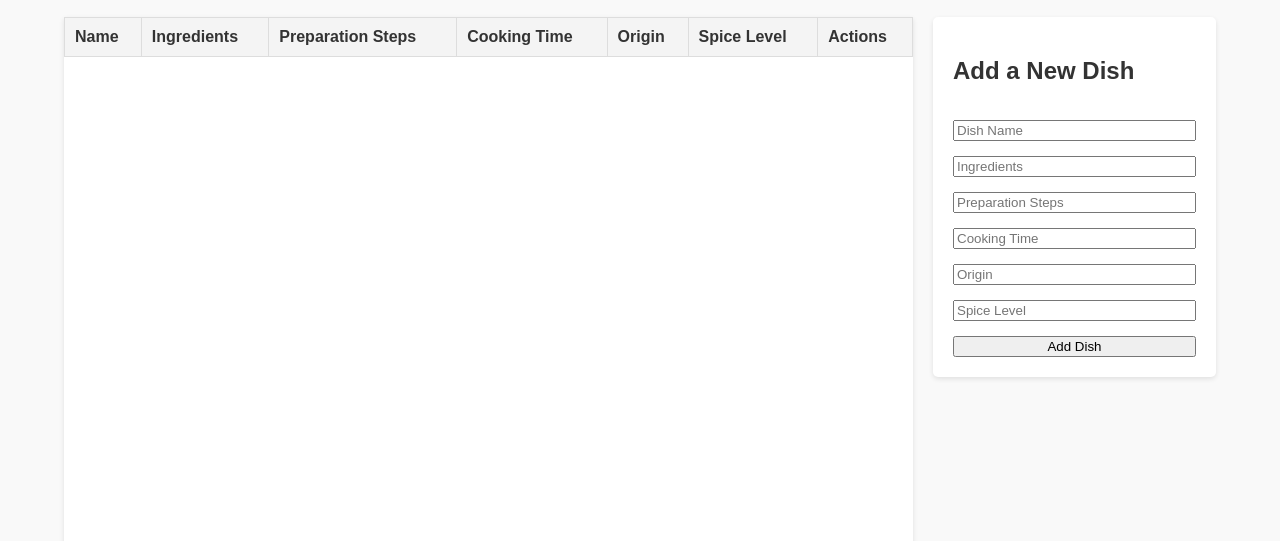
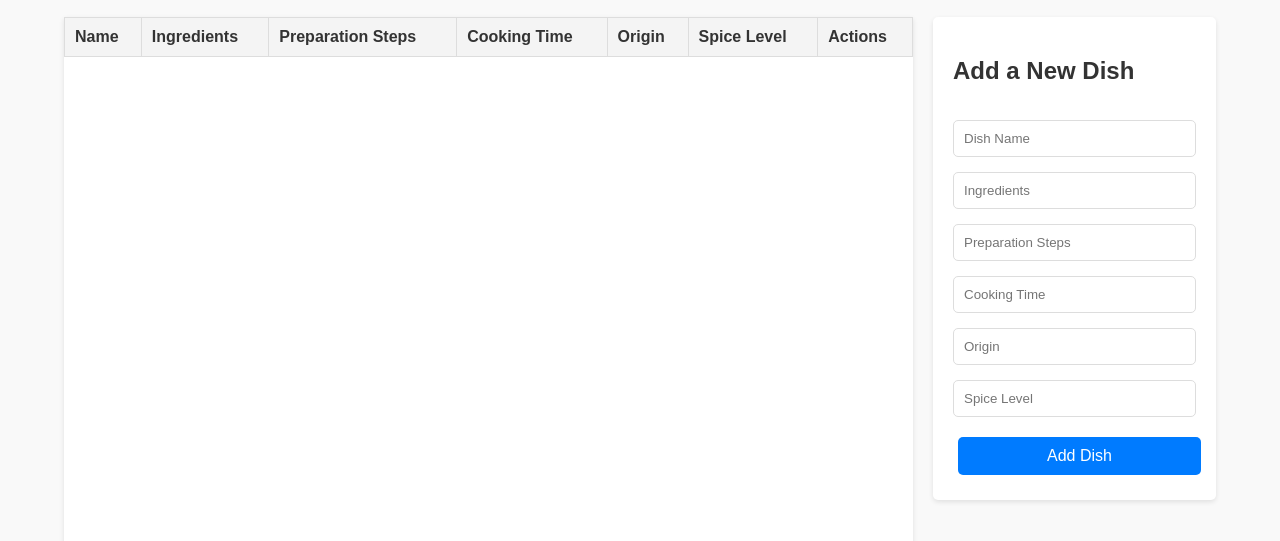
Before and after one commit to EmperorOlashinbo/restApi_mongoDb, a website: page public/index.html in a window 1280 px wide. Shown: the part 83-624 px from the top of the page. Drawn offline with Linux system fonts and the light colour scheme; no server answers.

Commit message:
Final commit

```diff
--- a/public/styles.css
+++ b/public/styles.css
@@ -67,3 +67,26 @@ form {
     height: fit-content;
     align-self: start; /* Align the form to the top */
 }
+
+form input[type="text"],
+button {
+  padding: 10px;
+  border: 1px solid #ddd;
+  border-radius: 5px;
+}
+
+button {
+    background-color: #007bff;
+    color: #fff;
+    border: none;
+    cursor: pointer;
+    font-size: 16px;
+    transition: background-color 0.3s ease;
+    width: 100%;
+    margin: 5px;
+
+}
+
+button:hover {
+    background-color: #0056b3;
+}
```
Also changed, not shown: server.js (+40 -10 lines).
